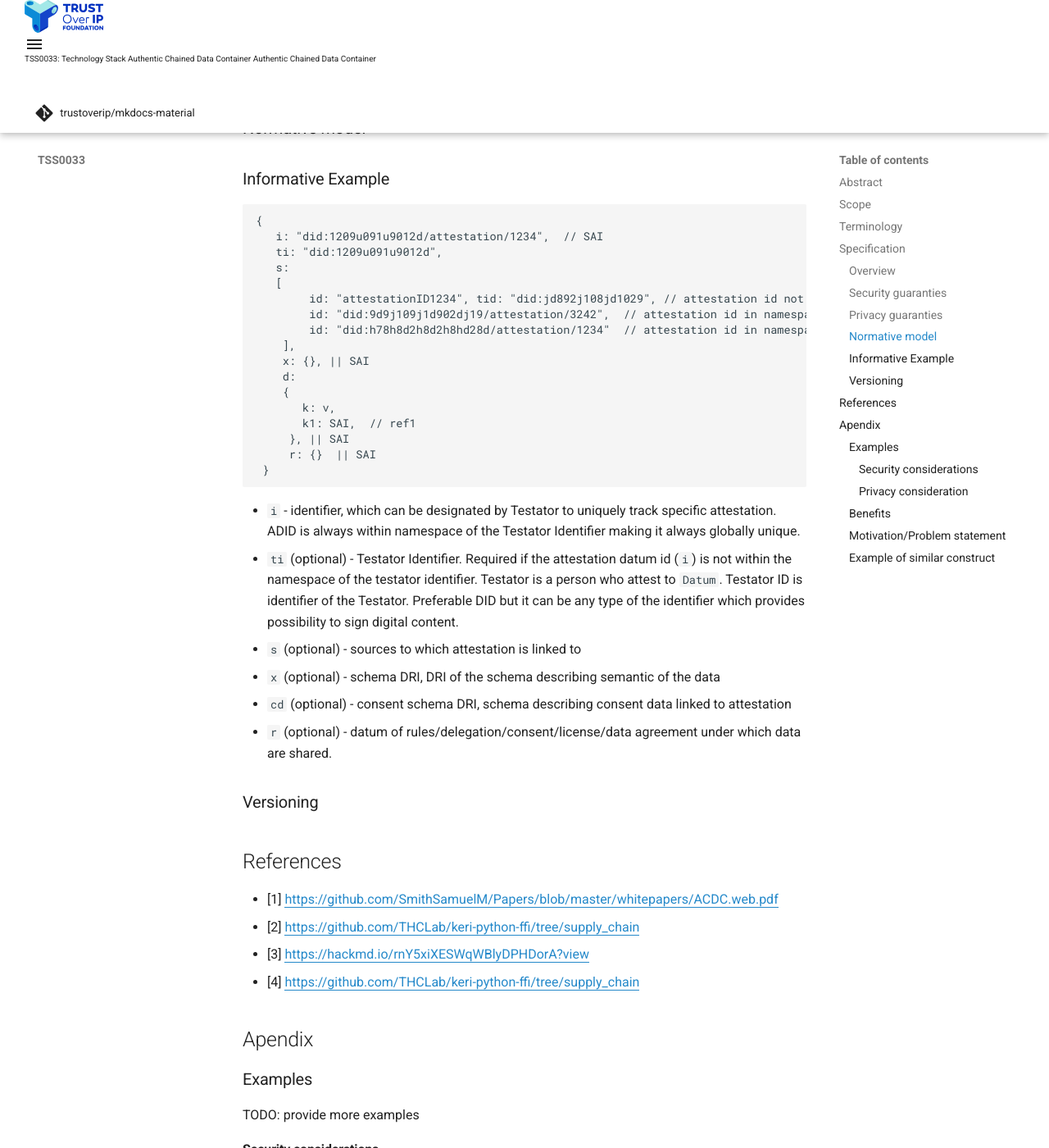
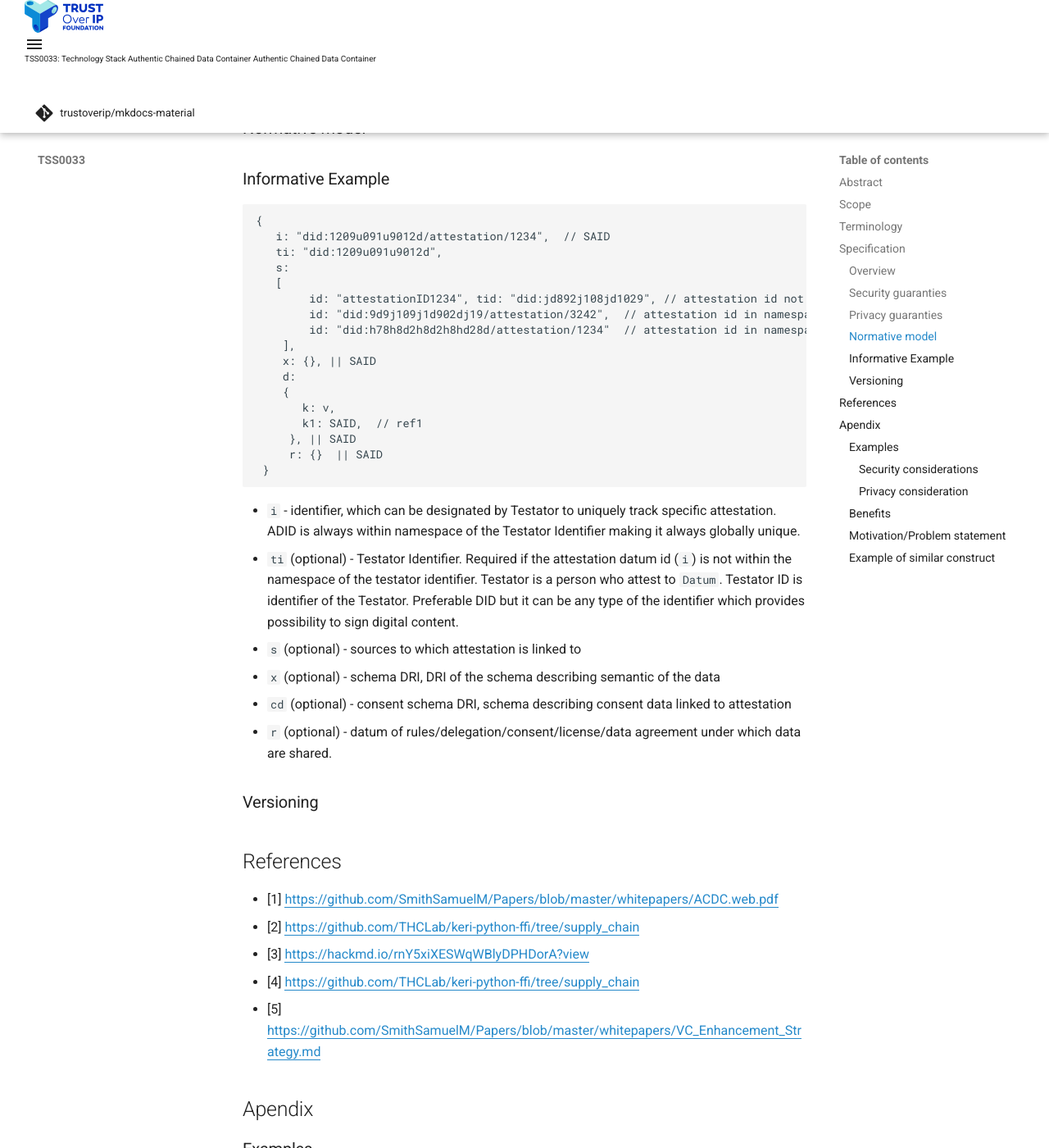
Before and after one commit to trustoverip/TSS0033-technology-stack-acdc, an MkDocs documentation site: the page built from docs/index.md, in a window 1280 px wide and 1400 px high, scrolled down 1178 px. Shown: the whole window at 82% size. Built offline with MkDocs 1.6.1 and Material for MkDocs 9.7.7, drawn with Linux system fonts in a browser that asks for light colours; comment, search, counter and statistics services are not loaded.

Commit message:
Update index.md
Added reference.  Changed SAI to SAID to be more consistent with SCID (Self-Certifying Identifier) and DID (Decentralized Identifier) where the ID is used for Identifier

```diff
--- a/docs/index.md
+++ b/docs/index.md
@@ -12,7 +12,7 @@ TODO
 
 ## Terminology
 
-- `SAI` - Self-Addressing Identifier - any identifier which is deterministaclly generated out of the content, digest of the content
+- `SAID` - Self-Addressing Identifier - any identifier which is deterministaclly generated out of the content, digest of the content
 
 
 ## Specification
@@ -36,7 +36,7 @@ TODO: mention about informative example used across whole spec
 
 
     {
-       i: "did:1209u091u9012d/attestation/1234",  // SAI
+       i: "did:1209u091u9012d/attestation/1234",  // SAID
        ti: "did:1209u091u9012d",
        s:
        [
@@ -44,13 +44,13 @@ TODO: mention about informative example used across whole spec
             id: "did:9d9j109j1d902dj19/attestation/3242",  // attestation id in namespace of testator
             id: "did:h78h8d2h8d2h8hd28d/attestation/1234"  // attestation id in namespace of testator
         ],
-        x: {}, || SAI
+        x: {}, || SAID
         d:
         {
            k: v,
-           k1: SAI,  // ref1
-         }, || SAI
-         r: {}  || SAI
+           k1: SAID,  // ref1
+         }, || SAID
+         r: {}  || SAID
      }
 
 
@@ -71,6 +71,7 @@ TODO: mention about informative example used across whole spec
 - [2] https://github.com/THCLab/keri-python-ffi/tree/supply_chain
 - [3] https://hackmd.io/rnY5xiXESWqWBlyDPHDorA?view
 - [4] https://github.com/THCLab/keri-python-ffi/tree/supply_chain
+- [5] https://github.com/SmithSamuelM/Papers/blob/master/whitepapers/VC_Enhancement_Strategy.md
 
 ## Apendix
 
```
